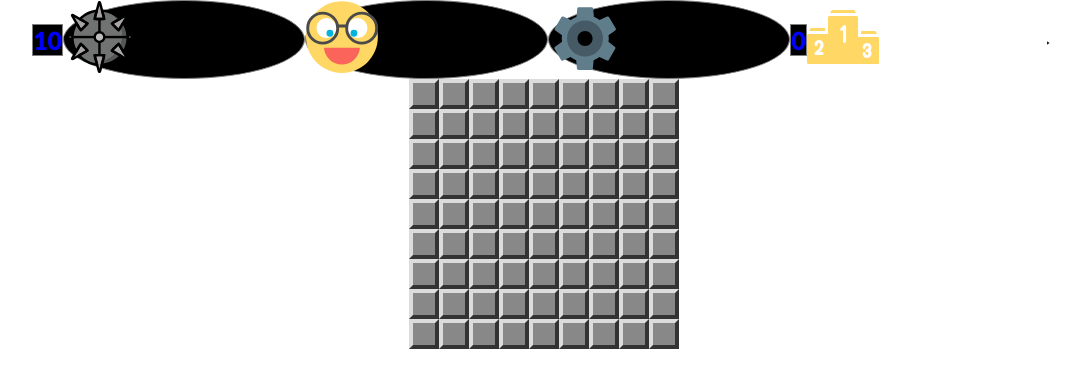
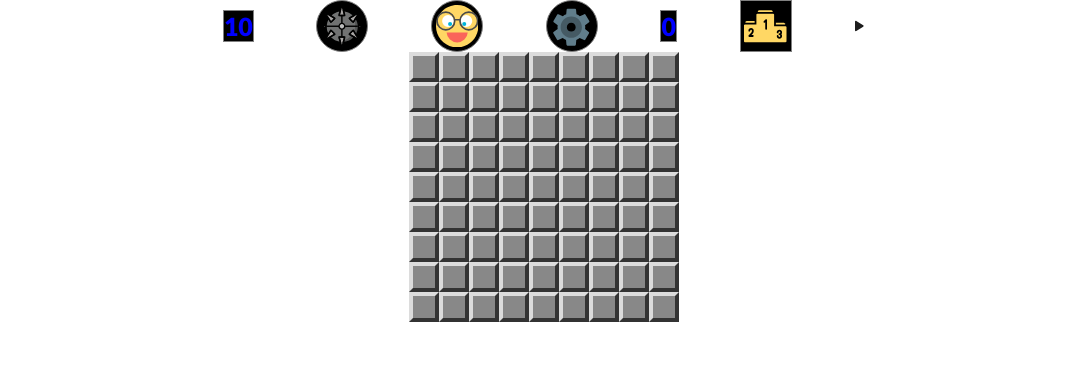
Before and after one commit to Abdulloh76/react-game, a React (Create React App) app: page / in a window 1280 px wide. Shown: the top 388 px of the page, without its empty margins (96-1177 px from the left). Built offline with nearby package versions, Linux system fonts and the light colour scheme.

Commit message:
feat: start new game feature, update/add some styles

```diff
--- a/src/App.tsx
+++ b/src/App.tsx
@@ -10,6 +10,7 @@ import Timer from './componenets/Timer'
 import TopScores from './componenets/TopScores';
 import RecordGame from './componenets/RecordGame';
 import Board from './componenets/Board'
+import './styles/modal.scss'
 
 export default function App() {
 
--- a/src/componenets/Board.tsx
+++ b/src/componenets/Board.tsx
@@ -1,11 +1,9 @@
-import React, { useContext, useEffect, useState } from 'react';
-import generateBoardArray from '../utils/generateBoardArray';
+import React, { useContext, useEffect } from 'react';
 import Cell from './Cell';
 import '../styles/board.scss';
 import { GlobalContext, GlobalState } from './GlobalOptions';
 
 export interface BoardContextType {
-  trackingArray: number[][];
   cellClick: (x: number, y: number) => void;
   minesPositions: { x: number, y: number }[];
 }
@@ -13,17 +11,15 @@ export interface BoardContextType {
 export const BoardContext = React.createContext<BoardContextType | null>(null);
 
 export default function Board() {
-  const { difficulty, changeGameStatus } = useContext(GlobalContext) as GlobalState
+  const { changeGameStatus, trackingArray, changeTrackArr, board } = useContext(GlobalContext) as GlobalState
 
-  let { arr, minesPositions } = generateBoardArray(difficulty)
+  const boardArray: number[][] = JSON.parse(sessionStorage.getItem('boardArray') as string) || board.arr;
+  const minesPositions = JSON.parse(sessionStorage.getItem('minesPositions') as string) || board.minesPositions
 
-  const boardArray: number[][] = JSON.parse(sessionStorage.getItem('boardArray') as string) || arr;
-  minesPositions = JSON.parse(sessionStorage.getItem('minesPositions') as string) || minesPositions
 
-  const [trackingArray, setTrackArr] = useState(
-    JSON.parse(sessionStorage.getItem('trackingArray') as string) ||
-      Array.from(Array(difficulty[0]), () => Array(difficulty[1]).fill(0))
-  );
+  useEffect(() => {
+    sessionStorage.setItem('boardArray', JSON.stringify(boardArray))
+  }, [boardArray])
 
   const spreading = (x: number, y: number) => {
     if (
@@ -46,22 +42,23 @@ export default function Board() {
   };
 
   const mineClicked = () => {
-    minesPositions.forEach((el, ind) => {
+    minesPositions.forEach((el: {x:number, y:number}, ind: number) => {
       setTimeout(() => {
         trackingArray[el.x][el.y] = 1
-        setTrackArr([...trackingArray])
+        changeTrackArr()
       }, ind * 300);
     })
     changeGameStatus('lose');
     setTimeout(() => {
+      alert('you lose!')
       sessionStorage.setItem('trackingArray', JSON.stringify(trackingArray))
-    }, minesPositions.length * (minesPositions.length * 300 + 300) / 2 + 1);
+    }, (minesPositions.length * (minesPositions.length * 300 + 300) / 2 + 1) / 4);
   }
 
   const cellClick = (x: number, y: number) => {
     if (boardArray[x][y] === -1) mineClicked()
     spreading(x, y);
-    setTrackArr([...trackingArray]);
+    changeTrackArr()
   };
 
   useEffect(() => {
@@ -70,14 +67,10 @@ export default function Board() {
     // eslint-disable-next-line react-hooks/exhaustive-deps
   }, []);
 
-  window.addEventListener('beforeunload', () => {
-    // sessionStorage.setItem('trackingArray', JSON.stringify(trackingArray))
-  });
-
   return (
-    <BoardContext.Provider value={{trackingArray, cellClick, minesPositions}}>
+    <BoardContext.Provider value={{cellClick, minesPositions}}>
       <div className='board'>
-        {boardArray.map((row: number[], i) => (
+        {boardArray.map((row: number[], i: number) => (
           <div key={i} className='board__row'>
             {row.map((el: number, j) => (
               <Cell data={el} key={row.length * i + j} x={i} y={j} />
--- a/src/componenets/Cell.tsx
+++ b/src/componenets/Cell.tsx
@@ -12,9 +12,9 @@ interface Props {
 }
 
 export default function Cell({ data, x, y }: Props) {
-  const {trackingArray, cellClick, minesPositions} = useContext(BoardContext) as BoardContextType
-  const { toggler, remainingMines, setRemainingMines, timer, startTimer, changeGameStatus } = useContext(GlobalContext) as GlobalState;
-
+  const { cellClick, minesPositions } = useContext(BoardContext) as BoardContextType
+  const { toggler, remainingMines, setRemainingMines, setTimer, changeGameStatus, trackingArray } = useContext(GlobalContext) as GlobalState;
+  const timer = JSON.parse(sessionStorage.getItem('timer') as string)
   const [flag, setFlag] = useState(Boolean(trackingArray[x][y] === -1));
 
   const content = (value: number) => {
@@ -33,12 +33,14 @@ export default function Cell({ data, x, y }: Props) {
     sessionStorage.setItem('trackingArray', JSON.stringify(trackingArray));
     if (remainingMines < 2 && checkForWon(trackingArray, minesPositions)) {
       changeGameStatus('won')
+      alert('you won')
+      // changeTrackArr(true)
     }
   }
 
   const clickHandler = () => {
     if (timer === 0) {
-      startTimer()
+      setTimer()
       changeGameStatus('playing')
     }
 
@@ -60,7 +62,7 @@ export default function Cell({ data, x, y }: Props) {
       onContextMenu={(e) => {
         e.preventDefault()
         changeFlagStatus()
-        if (timer === 0) startTimer()
+        if (timer === 0) setTimer()
       }}
     >
       {content(data)}
--- a/src/componenets/GlobalOptions.tsx
+++ b/src/componenets/GlobalOptions.tsx
@@ -1,4 +1,5 @@
 import React, { useState } from 'react';
+import generateBoardArray from '../utils/generateBoardArray';
 
 export const GlobalContext = React.createContext<GlobalState | null>(null)
 
@@ -10,7 +11,7 @@ export interface GlobalState {
   toggler: boolean
   changeToggler: (param: boolean) => void
   timer: number
-  startTimer: () => void
+  setTimer: (time?: number) => void
   difficulty: number[]
   changeDifficulty: (param: string) => void
   boardTheme: string
@@ -19,6 +20,10 @@ export interface GlobalState {
   triggerStartClickOption: (param: boolean) => void
   gameStatus: string;
   changeGameStatus: (param: string) => void
+  trackingArray: number[][]
+  changeTrackArr: (clear?: boolean) => void
+  board: { arr: number[][], minesPositions: {x: number, y: number}[] }
+  newBoard: () => void
 }
 
 interface Props {
@@ -32,6 +37,7 @@ export default function GlobalProvider({ children }: Props) {
   const [toggler, setToggler] = useState(true) // true->mine, false->flag
   const passed = JSON.parse(sessionStorage.getItem('timer') as string) || 0;
   const [timer, setRunTimer] = useState(passed)
+  sessionStorage.setItem('timer', JSON.stringify(timer))
 
   const [gameStatus, setGameStatus] = useState(JSON.parse(sessionStorage.getItem('gameStatus') as string) || 'waiting')
   // waiting, playing, paused, won, lose
@@ -42,15 +48,38 @@ export default function GlobalProvider({ children }: Props) {
   const [boardTheme, setBoardTheme] = useState('grey')
   const [startClick, setStartClick] = useState(false)
 
+
+  const [trackingArray, setTrackArr] = useState(
+    JSON.parse(sessionStorage.getItem('trackingArray') as string) ||
+      Array.from(Array(difficulty[0]), () => Array(difficulty[1]).fill(0))
+  );
+
+  const changeTrackArr = (clear?: boolean) => {
+    if(clear) setTrackArr(Array.from(Array(difficulty[0]), () => Array(difficulty[1]).fill(0)))
+    else setTrackArr([...trackingArray])
+  }
+
+  const [board, setBoard] = useState(generateBoardArray(difficulty))
+
+  const newBoard = () => setBoard(generateBoardArray(difficulty))
+
   const setModalShow = (vis: boolean) => setModal(vis)
   const setRemainingMines = (mines: number) => {
     setMinesNumber(mines)
     sessionStorage.setItem('mines', JSON.stringify(mines))
   }
   const changeToggler = (toggle: boolean) => setToggler(toggle)
-  const startTimer = () => {
-    setRunTimer(timer + 1)
-    sessionStorage.setItem('timer', JSON.stringify(timer))
+  const setTimer = (time?: number) => {
+    if (time !== undefined) {
+      setRunTimer(time)
+      setTimeout(() => {
+        setRunTimer(time)
+        sessionStorage.setItem('timer', JSON.stringify(time))
+      }, 1000);
+    } else {
+      setRunTimer(timer + 1)
+      sessionStorage.setItem('timer', JSON.stringify(timer))
+    }
   }
   const changeDifficulty = (diff: string) => {
     // 10,10,9; 16,16,40; 24,24,99
@@ -59,6 +88,8 @@ export default function GlobalProvider({ children }: Props) {
       case 'intermediate': setDifficulty([16,16,40]); break;
       case 'advanced': setDifficulty([24,24,99]); break;
     }
+    console.log('diff changed');
+
   }
   const setTheme = (theme: string) => setBoardTheme(theme)
   const triggerStartClickOption = (trigger: boolean) => setStartClick(trigger);
@@ -74,7 +105,7 @@ export default function GlobalProvider({ children }: Props) {
       toggler,
       changeToggler,
       timer,
-      startTimer,
+      setTimer,
       difficulty,
       changeDifficulty,
       boardTheme,
@@ -83,6 +114,10 @@ export default function GlobalProvider({ children }: Props) {
       triggerStartClickOption,
       gameStatus,
       changeGameStatus,
+      trackingArray,
+      changeTrackArr,
+      board,
+      newBoard
     }}>
       {children}
     </GlobalContext.Provider>
--- a/src/componenets/Modal.tsx
+++ b/src/componenets/Modal.tsx
@@ -1,5 +1,4 @@
 import React, { useEffect } from 'react'
-import '../styles/modal.scss'
 
 interface Props {
   title: string;
--- a/src/componenets/NewGame.tsx
+++ b/src/componenets/NewGame.tsx
@@ -5,7 +5,17 @@ import { ReactComponent as LoseIcon } from '../assets/lose.svg'
 import { GlobalContext, GlobalState } from './GlobalOptions'
 
 export default function NewGame() {
-  const { gameStatus } = useContext(GlobalContext) as GlobalState
+  const { gameStatus, changeGameStatus, setTimer, changeDifficulty, changeTrackArr, newBoard } = useContext(GlobalContext) as GlobalState
+
+  const clickHandler = () => {
+    sessionStorage.clear()
+    changeGameStatus('waiting')
+    setTimer(0)
+    changeDifficulty('easy')
+    changeTrackArr(true)
+    newBoard();
+    // sessionStorage.setItem('trackingArray', )
+  }
 
   const chooseIcon = () => {
     switch (gameStatus) {
@@ -16,7 +26,7 @@ export default function NewGame() {
   }
 
   return (
-    <div className="header__new-game">
+    <div className="header__new-game" onClick={clickHandler}>
       {chooseIcon()}
     </div>
   )
--- a/src/componenets/Settings.tsx
+++ b/src/componenets/Settings.tsx
@@ -1,19 +1,11 @@
-import React, { useContext } from 'react'
+import React from 'react'
 import { ReactComponent as SettingsIcon } from '../assets/settings.svg'
-import { GlobalContext, GlobalState } from './GlobalOptions'
-import Modal from './Modal'
 
 export default function Settings() {
-  const { modalShow, setModalShow } = useContext(GlobalContext) as GlobalState
 
   return (
-    <div className="header__settings"  onClick={() => setModalShow(true)}>
+    <div className="header__settings">
       <SettingsIcon />
-      <Modal title="Options" show={modalShow} setShow={setModalShow}>
-        <div className="settings">
-          {modalShow}
-        </div>
-      </Modal>
     </div>
   )
 }
--- a/src/componenets/Timer.tsx
+++ b/src/componenets/Timer.tsx
@@ -2,9 +2,9 @@ import React, { useContext } from 'react';
 import { GlobalContext, GlobalState } from './GlobalOptions';
 
 export default function Timer() {
-  const { timer, startTimer } = useContext(GlobalContext) as GlobalState
-  if (timer !== 0) setTimeout(() => {
-    startTimer()
+  const { timer, setTimer, gameStatus } = useContext(GlobalContext) as GlobalState
+  if (timer !== 0 && gameStatus === 'playing') setTimeout(() => {
+    setTimer()
   }, 1000);
   return <div className='header__timer'>{timer}</div>;
 }
--- a/src/styles/board.scss
+++ b/src/styles/board.scss
@@ -60,4 +60,7 @@
   &::after {
     opacity: 0;
   }
+  .redflag {
+    display: none;
+  }
 }
--- a/src/styles/header.scss
+++ b/src/styles/header.scss
@@ -1,11 +1,24 @@
 .header {
-  width: 80%;
+  width: 60%;
   margin: auto;
   display: flex;
   align-items: center;
   justify-content: space-evenly;
   font-size: 2.5rem;
   font-family: 'Lato';
+
+  & > * {
+    display: flex;
+    align-items: center;
+    justify-content: center;
+    cursor: pointer;
+    &:hover {
+      transform: scale(1.1);
+    }
+    svg {
+      width: 85%;
+    }
+  }
 
   &__mines-number {
     // flex-basis: ;
@@ -16,6 +29,8 @@
 
   &__toggler {
     border: 1px solid grey;
+    height: 50px;
+    width: 50px;
     background: #000;
     color: blue;
     border-radius: 50%;
@@ -23,6 +38,8 @@
 
   &__new-game {
     border: 1px solid grey;
+    height: 50px;
+    width: 50px;
     background: #000;
     color: blue;
     border-radius: 50%;
@@ -31,6 +48,8 @@
   &__settings {
     border: 1px solid grey;
     background: #000;
+    height: 50px;
+    width: 50px;
     color: blue;
     border-radius: 50%;
   }
@@ -40,8 +59,13 @@
     background: #000;
     color: blue;
   }
+
+  &__top-scores {
+    height: 50px;
+    width: 50px;
+    border: 1px solid grey;
+    background: #000;
+    color: blue;
+  }
+
 }
-
-svg {
-  width: 30%;
-}
```
